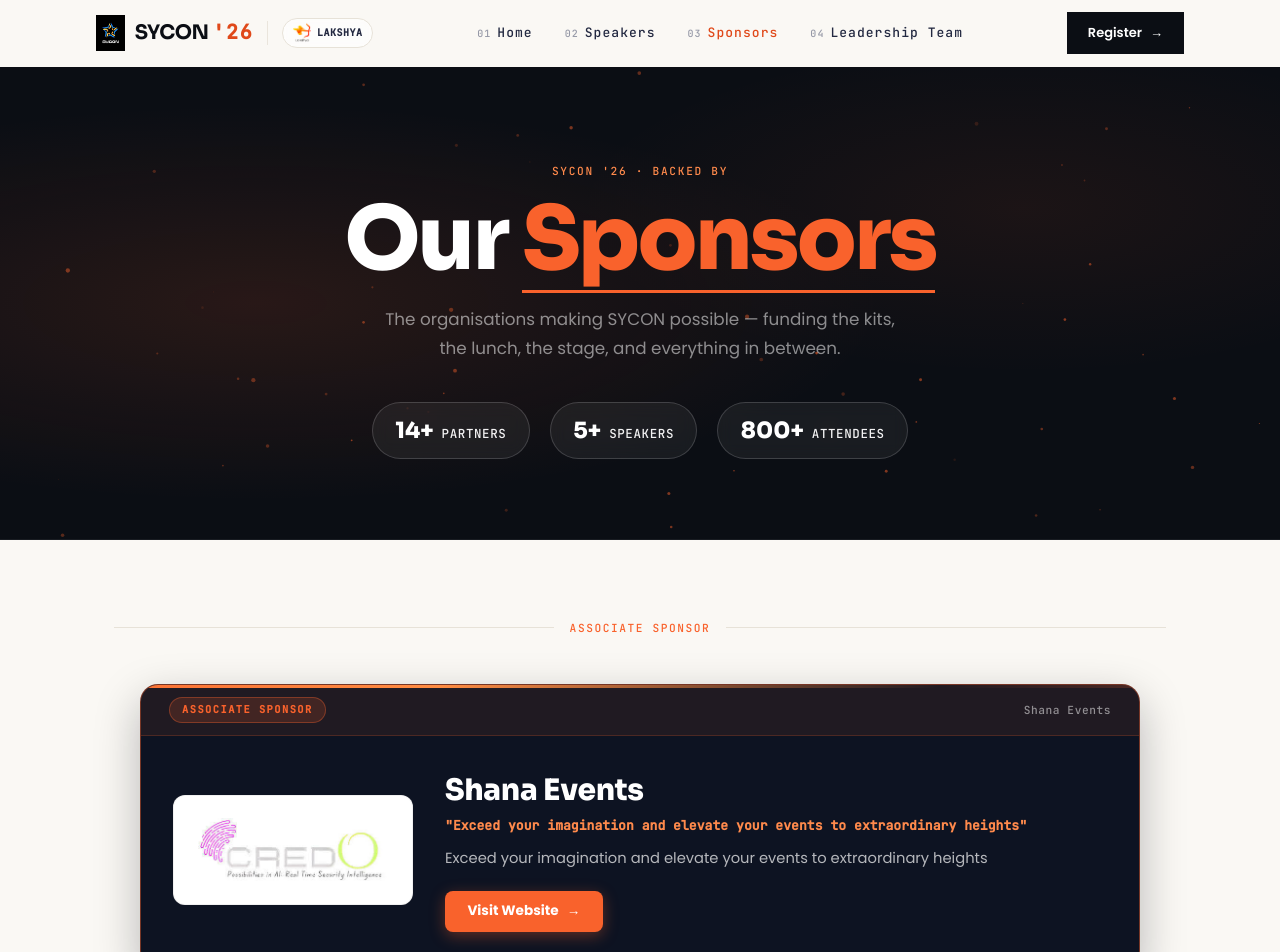
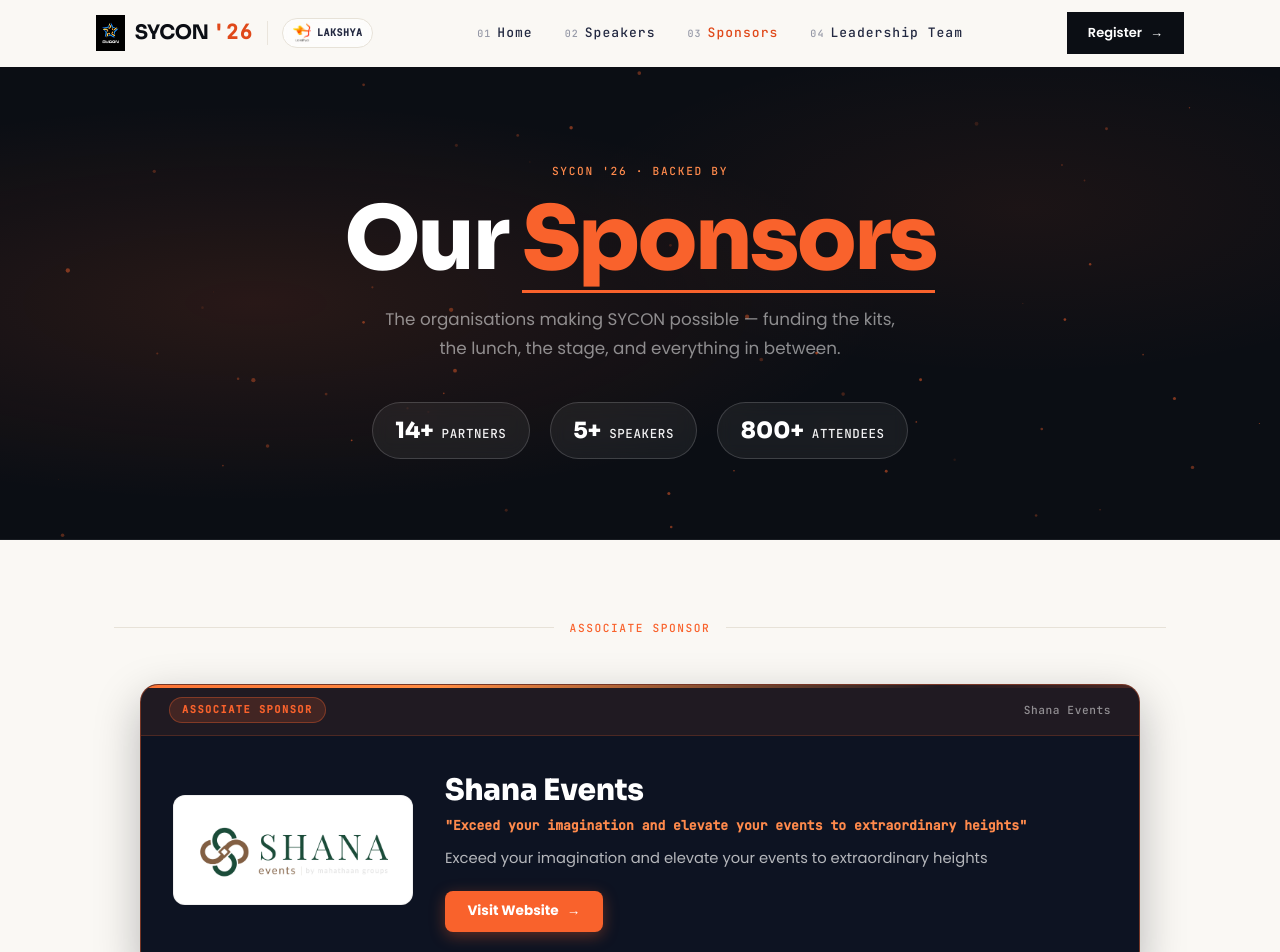
Before and after one commit to lakshya-tech-ssn/Sycon_Web_1, a React (Vite) app: page /sponsors in a window 1280 px wide. Shown: the top 952 px of the page. Built offline with nearby package versions, Linux system fonts and the light colour scheme.

Commit message:
mainsponsor

```diff
--- a/src/data/siteData.js
+++ b/src/data/siteData.js
@@ -160,7 +160,7 @@
     category: 'Shana Events',
     tagline: 'Exceed your imagination and elevate your events to extraordinary heights',
     description: 'Exceed your imagination and elevate your events to extraordinary heights',
-    logo: '/Sponsors/CredO.jpeg',
+    logo: '/Sponsors/shana_events.jpg',
     perks: ['Lead Associate Sponsor', 'Stage & Tech Infrastructure', 'Security Operations'],
     website: 'https://shanaevemts.ai',
   },
```
Also changed, not shown: public/Sponsors/shana_events.jpg (added).
